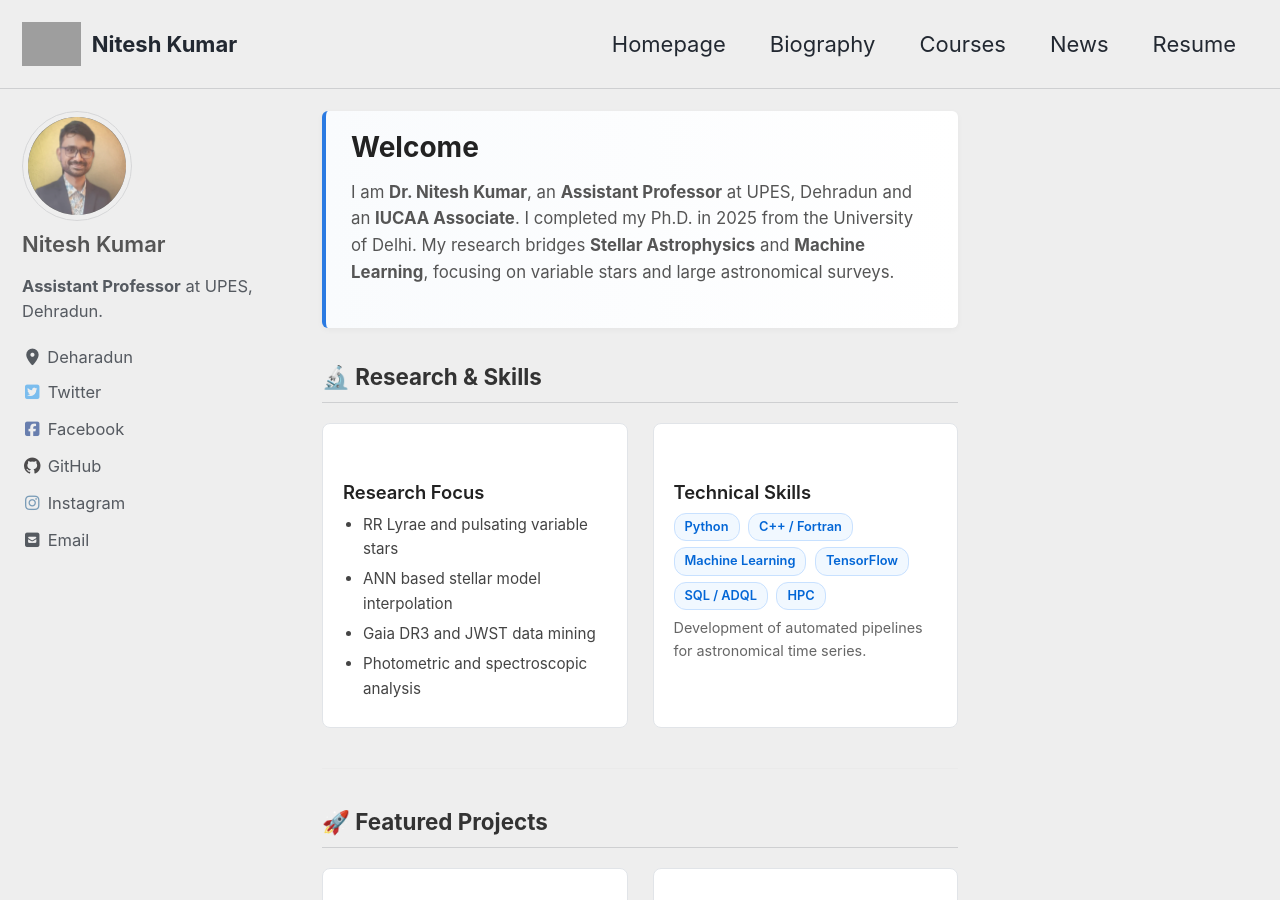
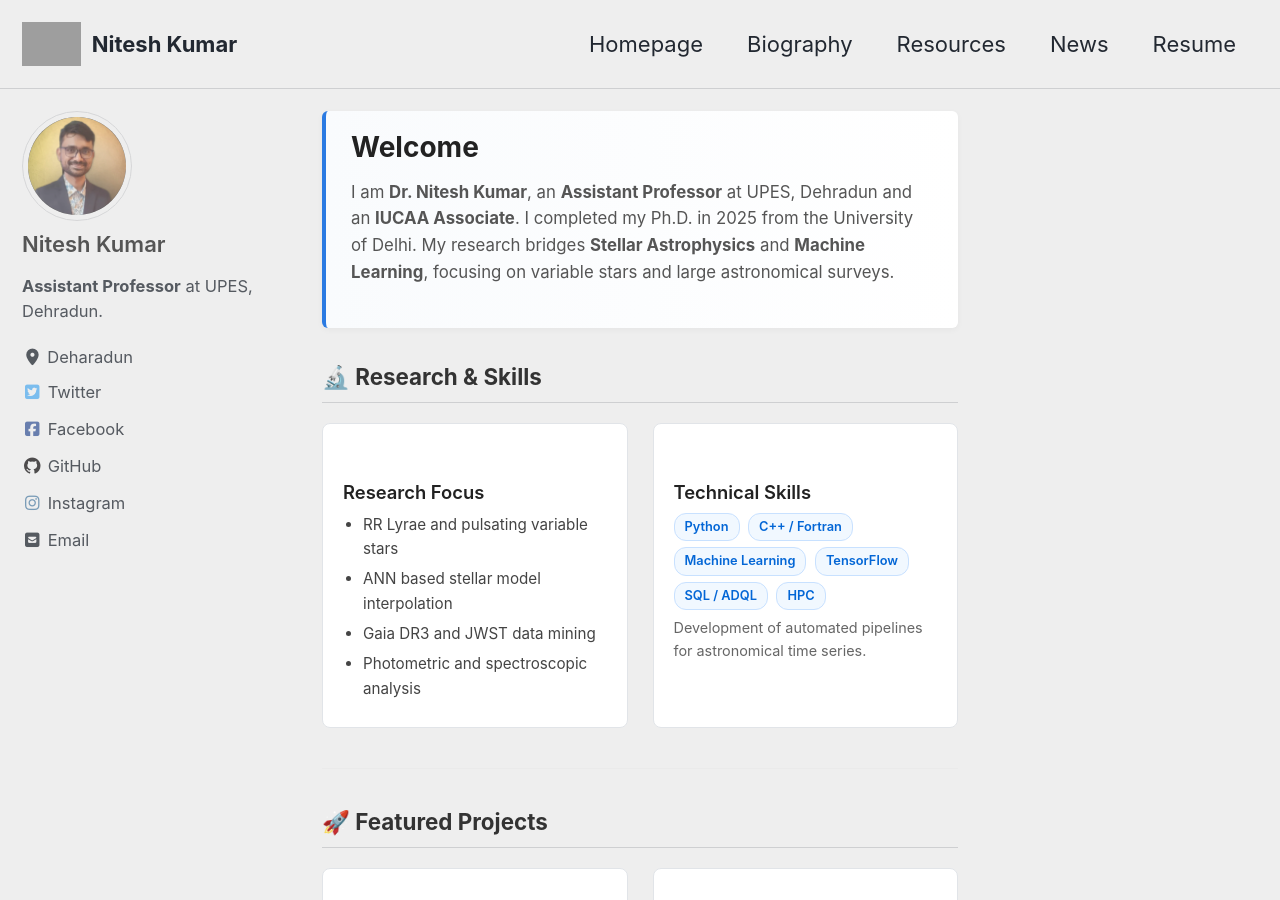
Before and after one commit to niteshchandra039/niteshchandra039.github.io, a Jekyll site: the page built from index.md, in a window 1280 px wide and 900 px high. Built offline with Jekyll 4.4.1, drawn with Linux system fonts in a browser that asks for light colours; cached includes are drawn as plain includes; grey boxes are pictures that could not be loaded.

Commit message:
Rename "Courses" to "Resources" in navigation and index files

```diff
--- a/_data/navigation.yml
+++ b/_data/navigation.yml
@@ -6,7 +6,7 @@
     url: "/"
   - title: "Biography"
     url: "/about/"
-  - title: "Courses"
+  - title: "Resources"
     url: "/teaching/"
   - title: "News"
     url: "/update/"
--- a/index.md
+++ b/index.md
@@ -257,7 +257,7 @@
 
   <div class="grid-container">
     <div class="card">
-      <h3>Courses</h3>
+      <h3>Resources</h3>
       <ul>
         <li>Computational Physics</li>
         <li>Python, C++ and Fortran Programming</li>
```
